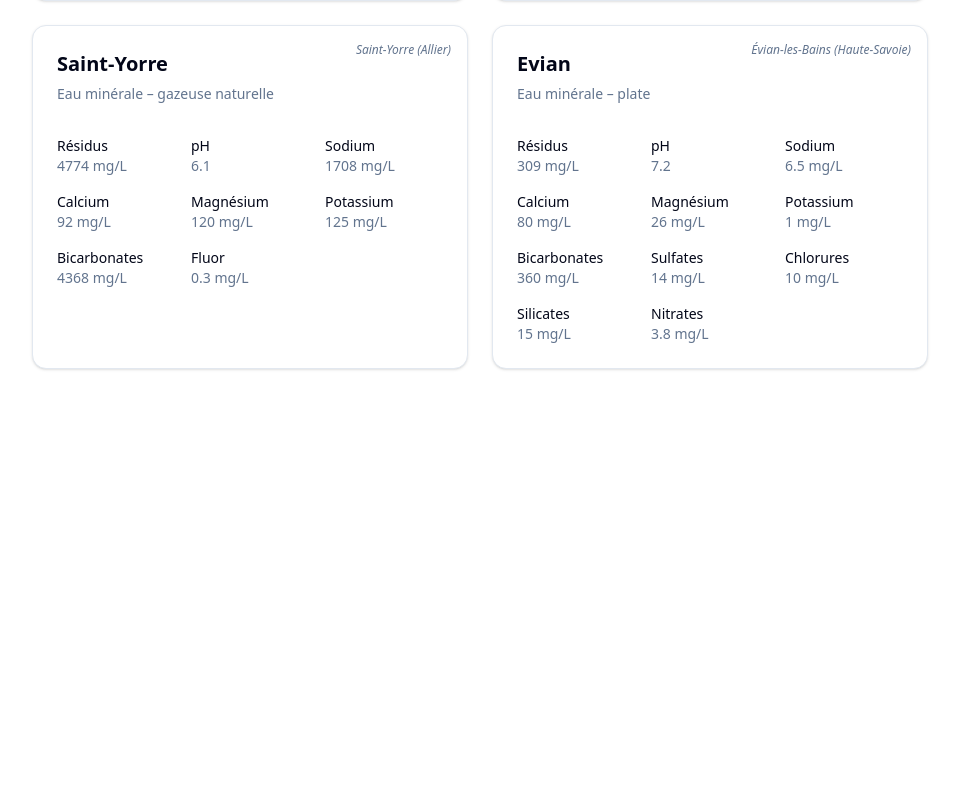
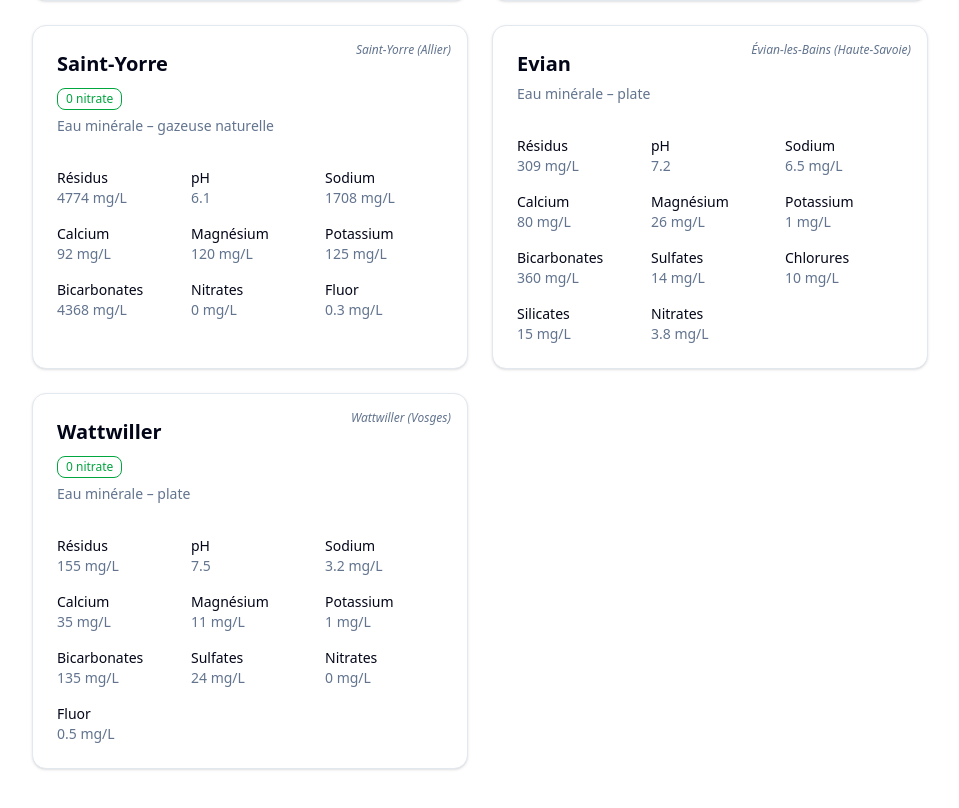
Before and after one commit to RichardFLW/Calorice, a Next.js app: page /eau in a window 1280 px wide. Shown: the part 772-1580 px from the top of the page, without its empty margins (160-1119 px from the left). Before the commit the page ends 1181 px from the top, so only its background shows below. Built offline with nearby package versions, Linux system fonts and the light colour scheme.

Commit message:
Add visual badges for 0 nitrate and low mineral water like Wattwiller

```diff
--- a/components/eau/water-card.tsx
+++ b/components/eau/water-card.tsx
@@ -4,6 +4,7 @@
 import { WaterBrand } from "@/types/water";
 import { Card, CardContent, CardHeader, CardTitle } from "@/components/ui/card";
 import { Badge } from "@/components/ui/badge";
+
 
 export function WaterCard({ water }: { water: WaterBrand }) {
   return (
@@ -17,6 +18,26 @@ export function WaterCard({ water }: { water: WaterBrand }) {
 
       <CardHeader className="pb-2">
         <CardTitle className="text-xl font-semibold">{water.name}</CardTitle>
+        {(water.nitrates === 0 || (water.dryResidue ?? 0) <= 50) && (
+          <div className="mt-1 flex flex-wrap gap-1">
+            {water.nitrates === 0 && (
+              <Badge
+                variant="outline"
+                className="text-green-600 border-green-600"
+              >
+                0 nitrate
+              </Badge>
+            )}
+            {(water.dryResidue ?? 0) <= 50 && (
+              <Badge
+                variant="outline"
+                className="text-blue-600 border-blue-600"
+              >
+                Faible minéralisation
+              </Badge>
+            )}
+          </div>
+        )}
         <p className="text-sm text-muted-foreground">
           {capitalize(water.category)} – {formatSub(water.subcategory)}
         </p>
@@ -39,16 +60,6 @@ export function WaterCard({ water }: { water: WaterBrand }) {
   );
 }
 
-function renderItem(label: string, value?: number, unit?: string) {
-  return (
-    <div className="flex flex-col">
-      <span className="font-medium">{label}</span>
-      <span className="text-muted-foreground">
-        {value !== undefined ? `${value}${unit ? ` ${unit}` : ""}` : "–"}
-      </span>
-    </div>
-  );
-}
 
 function capitalize(str: string) {
   return str.charAt(0).toUpperCase() + str.slice(1);
--- a/constants/waters.ts
+++ b/constants/waters.ts
@@ -41,6 +41,7 @@ export const waters: WaterBrand[] = [
     potassium: 125,
     bicarbonates: 4368,
     fluorides: 0.3,
+    nitrates: 0,
   },
   {
     name: "Evian",
@@ -59,4 +60,20 @@ export const waters: WaterBrand[] = [
     silicates: 15,
     chlorides: 10,
   },
+  {
+    name: "Wattwiller",
+    category: "eau minérale",
+    subcategory: "plate",
+    sourceLocation: "Wattwiller (Vosges)",
+    dryResidue: 155,
+    pH: 7.5,
+    sodium: 3.2,
+    calcium: 35,
+    magnesium: 11,
+    potassium: 1,
+    bicarbonates: 135,
+    sulfates: 24,
+    fluorides: 0.5,
+    nitrates: 0,
+  },
 ];
```
